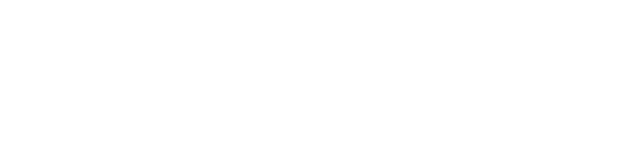
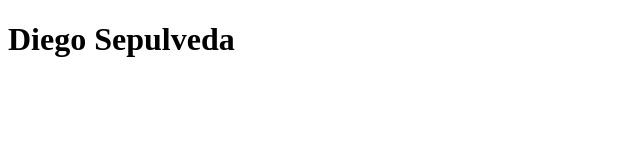
Before and after one commit to DiegoSS91/Practica-CaC, a plain HTML site: page index.html in a window 1280 px wide. Shown: the whole page, without its empty margins (0-640 px from the left). Drawn offline with Linux system fonts and the light colour scheme.

Commit message:
primer comit

```diff
--- a/index.html
+++ b/index.html
@@ -10,6 +10,8 @@
 <body>
     <header></header>
     <main></main>
-    <footer></footer>
+    <footer>
+        <H1>Diego Sepulveda</H1>
+    </footer>
 </body>
 </html>
```
